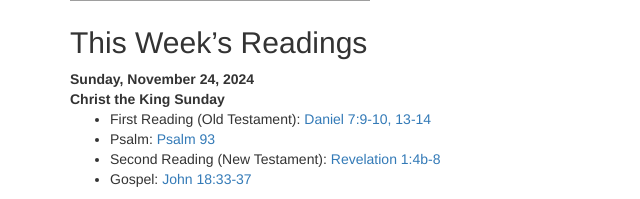
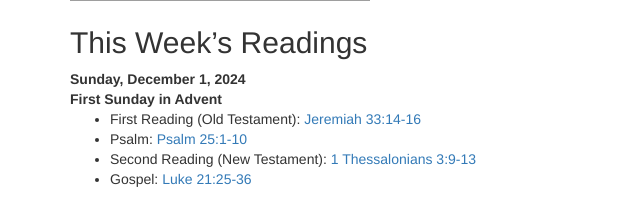
Before and after one commit to groberts314/EmanuelWeb, a PHP site: page / in a window 1280 px wide. Shown: the part 637-836 px from the top of the page, without its empty margins (0-640 px from the left). Run offline with PHP 8.4, Linux system fonts and the light colour scheme; data that the repository does not hold is empty; some libraries are stand-ins or nearby versions; grey boxes are pictures that could not be loaded.

Commit message:
feat: Bible readings for Sunday, December 1, 2024
First Sunday of Advent!  Happy New Church Year!

```diff
--- a/partials/homepage-v2-bible-readings.phtml
+++ b/partials/homepage-v2-bible-readings.phtml
@@ -2,33 +2,33 @@
 <div class="module-content right">
     <div class="bible-readings">
         <div class="bible-readings-title">
-            <strong>Sunday, November 24, 2024</strong>
+            <strong>Sunday, December 1, 2024</strong>
             <br />
-            <strong>Christ the King Sunday</strong>
+            <strong>First Sunday in Advent</strong>
         </div>
         <ul class="bible-readings-list">
             <li>
                 First Reading <span class="mobile-hide">(Old Testament)</span>:
-                <a href="https://www.biblegateway.com/passage/?search=Daniel%207%3A9-10%2CDaniel%207%3A13-14&version=NRSVUE" target="_blank">
-                    Daniel 7:9-10, 13-14
+                <a href="https://www.biblegateway.com/passage/?search=Jeremiah%2033%3A14-16&version=NRSVUE" target="_blank">
+                    Jeremiah 33:14-16
                 </a>
             </li>
             <li>
                 Psalm:
-                <a href="https://www.biblegateway.com/passage/?search=Psalm%2093&version=NRSVUE" target="_blank">
-                    Psalm 93
+                <a href="https://www.biblegateway.com/passage/?search=Psalm%2025%3A1-10&version=NRSVUE" target="_blank">
+                    Psalm 25:1-10
                 </a>
             </li>
             <li>
                 Second Reading <span class="mobile-hide">(New Testament)</span>:
-                <a href="https://www.biblegateway.com/passage/?search=Revelation%201%3A4b-8&version=NRSVUE" target="_blank">
-                    Revelation 1:4b-8
+                <a href="https://www.biblegateway.com/passage/?search=1%20Thessalonians%203%3A9-13&version=NRSVUE" target="_blank">
+                    1 Thessalonians 3:9-13
                 </a>
             </li>
             <li>
                 Gospel:
-                <a href="https://www.biblegateway.com/passage/?search=John%2018%3A33-37&version=NRSVUE" target="_blank">
-                    John 18:33-37
+                <a href="https://www.biblegateway.com/passage/?search=Luke%2021%3A25-36&version=NRSVUE" target="_blank">
+                    Luke 21:25-36
                 </a>
             </li>
         </ul>
```
